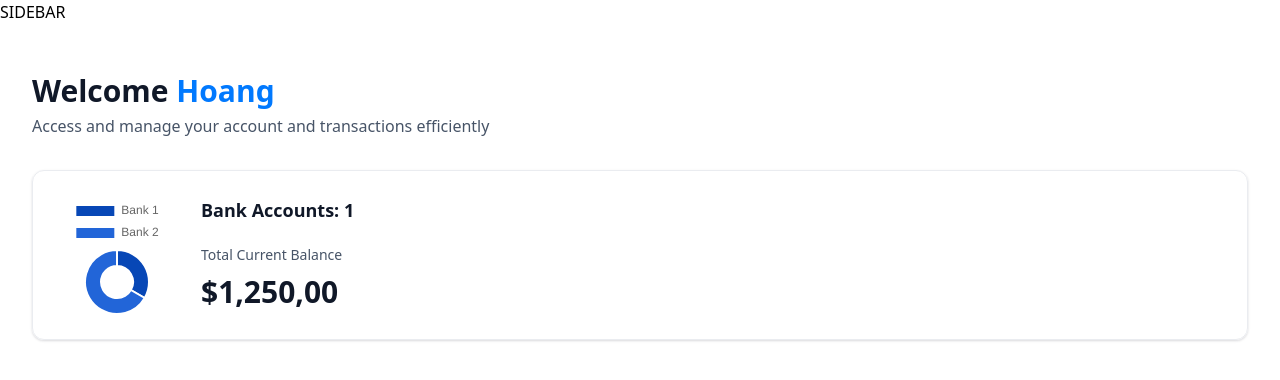
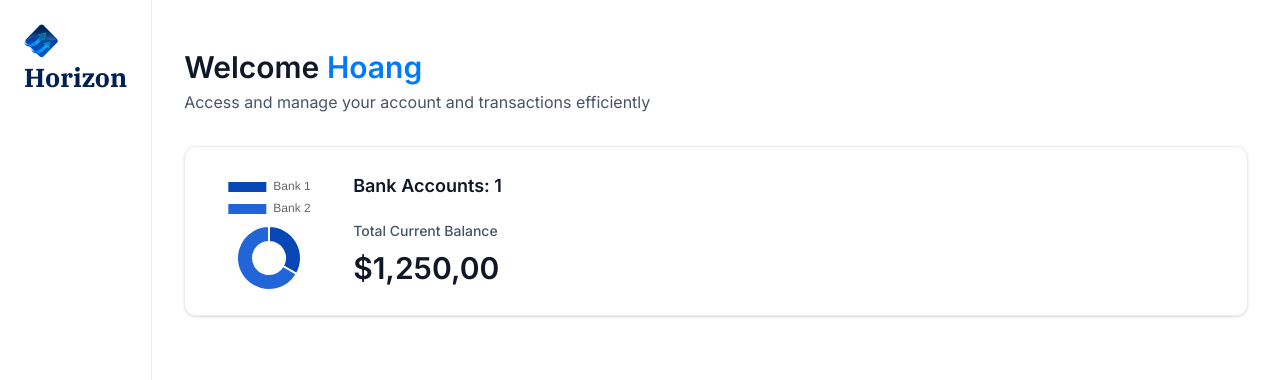
Before and after one commit to nguyenhoang10112005/banking_app, a Next.js app: page / in a window 1280 px wide. Shown: the top 380 px of the page. Built offline with nearby package versions, Linux system fonts and the light colour scheme.

Commit message:
sidebar component implementaion

```diff
--- a/app/(root)/layout.tsx
+++ b/app/(root)/layout.tsx
@@ -1,11 +1,14 @@
+import Sidebar from "@/components/Sidebar";
+
 export default function RootLayout({
   children,
 }: Readonly<{
   children: React.ReactNode;
 }>) {
+  const loggedIn = {firstname: 'Hoang', lastname: 'Nguyen'};
   return (
-    <main>
-        SIDEBAR
+    <main className="flex h-screen w-full font-inter">
+        <Sidebar user = {loggedIn}/>
         {children}
     </main>
   );
--- /dev/null
+++ b/components/Sidebar.tsx
@@ -0,0 +1,26 @@
+import React from 'react'
+import Link from 'next/link'
+import Image from 'next/image'
+
+const Sidebar = ({user}: SiderbarProps) => {
+  return (
+    <section className='sidebar'>
+        <nav className='flex flex-col gap-4'>
+            <Link href='/' className='mb-12 cursor-pointer items-center gap-2'>
+                <Image
+                    src='/icons/logo.svg'
+                    width={34}
+                    height={34}
+                    alt='Horizon logo'
+                    className='size-[24] max-xl:size-14'
+                />
+                <h1 className='sidebar-logo'>
+                    Horizon
+                </h1>
+            </Link>
+        </nav>
+    </section>
+  )
+}
+
+export default Sidebar
```
